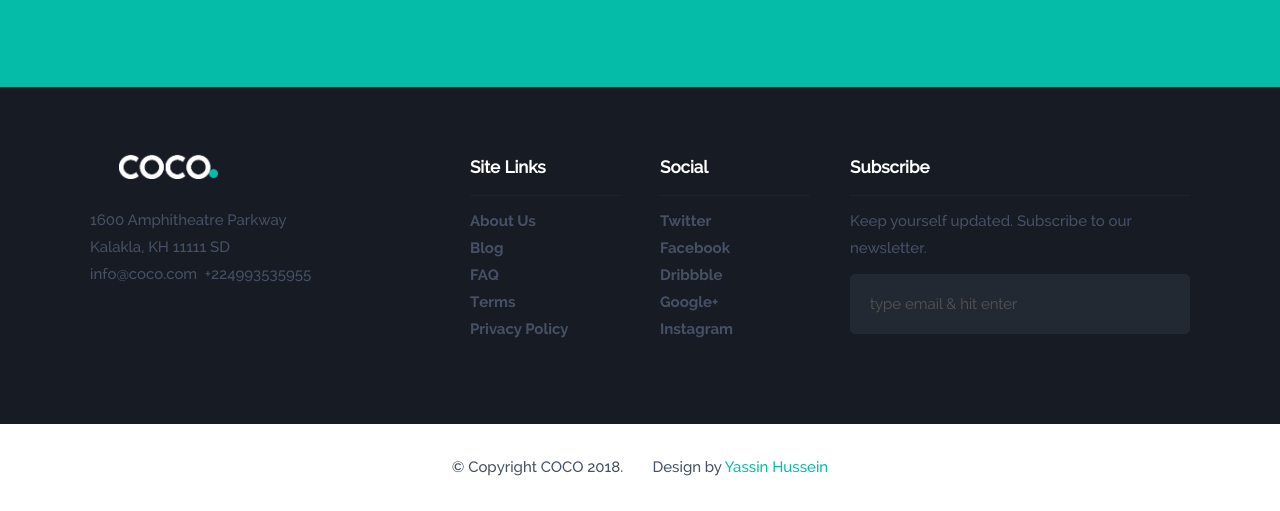
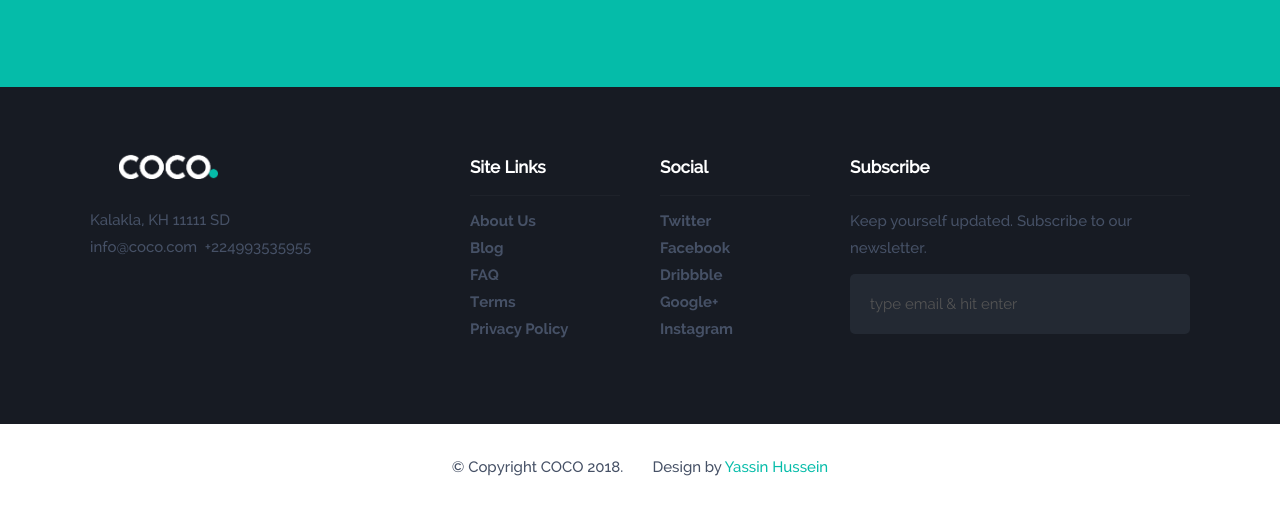
Before and after one commit to 4assiin/coco, a plain HTML site: page index.html in a window 1280 px wide. Shown: the part 5658-6169 px from the top of the page. Drawn offline with nearby package versions, Linux system fonts and the light colour scheme; files whose address does not match are found by name.

Commit message:
Update index.html

```diff
--- a/index.html
+++ b/index.html
@@ -600,7 +600,7 @@
             <div class="col-four tab-full mob-full footer-info">
                 <div class="footer-logo"></div>
                 <p>
-                    1600 Amphitheatre Parkway<br>
+
                     Kalakla, KH 11111 SD<br>info@coco.com &nbsp;+224993535955
 
                 </p>
```
